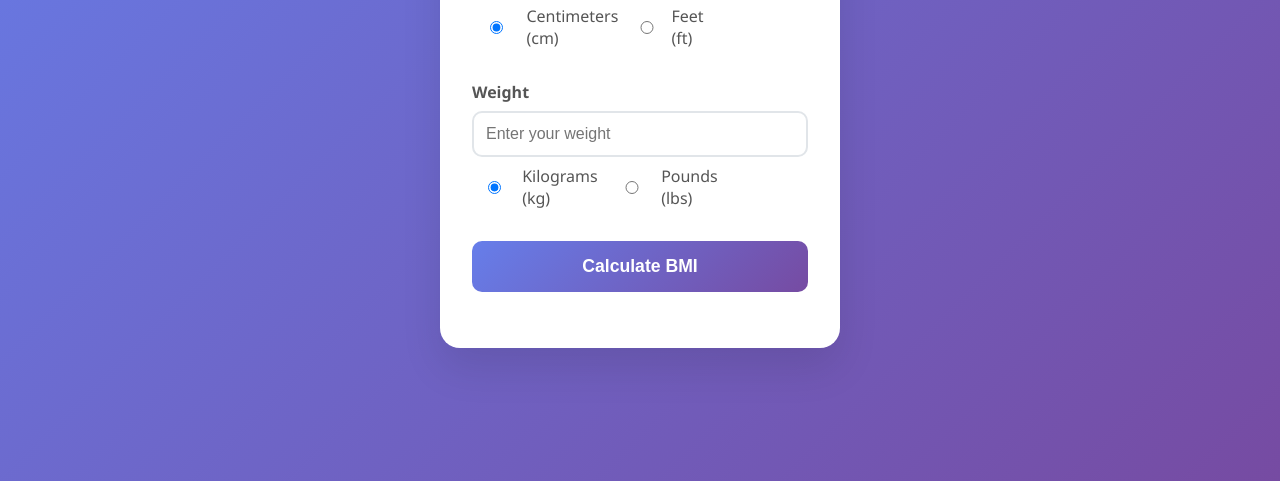
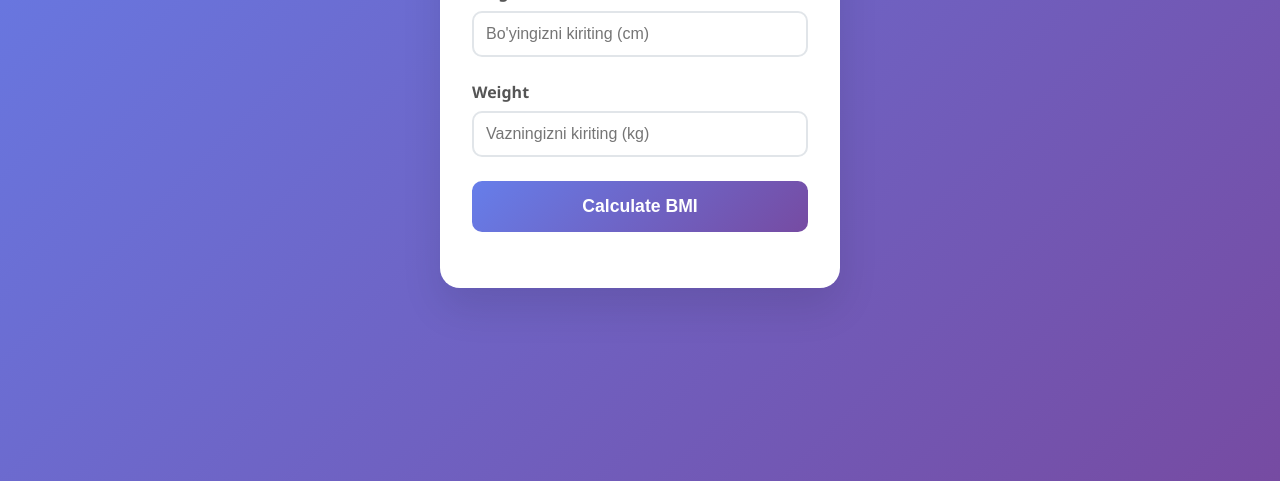
Before and after one commit to atakhanow/BMI-Calculator, a plain HTML site: page index.html in a window 1280 px wide. Shown: the part 319-800 px from the top of the page. Drawn offline with Linux system fonts and the light colour scheme.

Commit message:
Update index.html

```diff
--- a/index.html
+++ b/index.html
@@ -15,19 +15,10 @@
         <input
           type="number"
           id="height"
-          placeholder="Enter your height"
+          placeholder="Bo'yingizni kiriting (cm)"
           step="0.01"
         />
-        <div class="unit-selector">
-          <label>
-            <input type="radio" name="heightUnit" value="cm" checked />
-            Centimeters (cm)
-          </label>
-          <label>
-            <input type="radio" name="heightUnit" value="ft" />
-            Feet (ft)
-          </label>
-        </div>
+
       </div>
 
       <div class="input-group">
@@ -35,19 +26,10 @@
         <input
           type="number"
           id="weight"
-          placeholder="Enter your weight"
+          placeholder="Vazningizni kiriting (kg)"
           step="0.1"
         />
-        <div class="unit-selector">
-          <label>
-            <input type="radio" name="weightUnit" value="kg" checked />
-            Kilograms (kg)
-          </label>
-          <label>
-            <input type="radio" name="weightUnit" value="lbs" />
-            Pounds (lbs)
-          </label>
-        </div>
+
       </div>
 
       <button class="calculate-btn" onclick="calculateBMI()">
```
